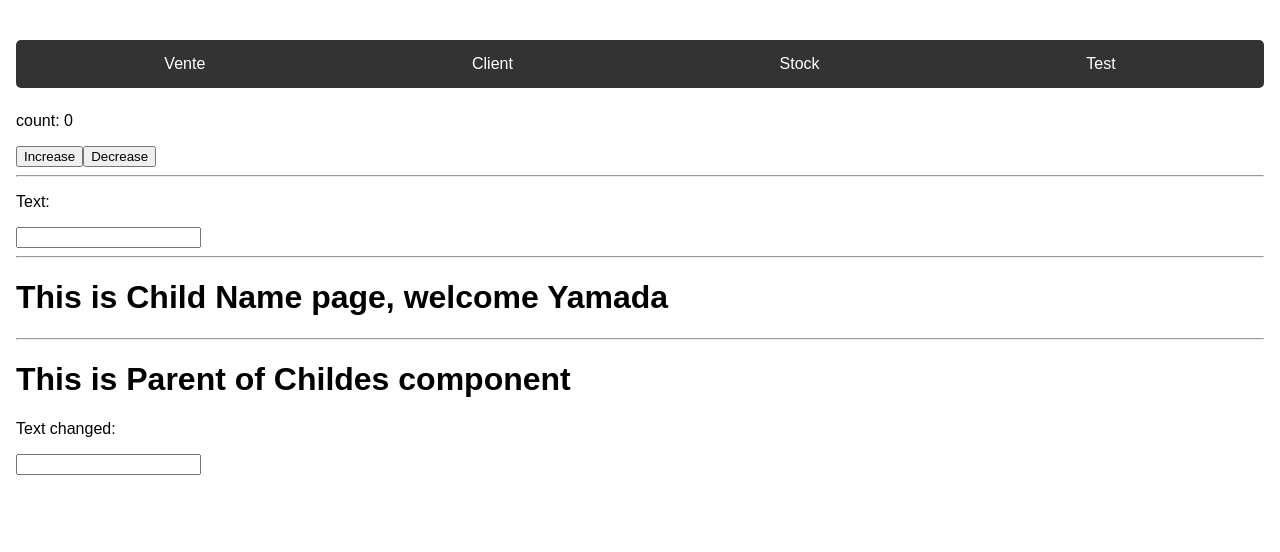
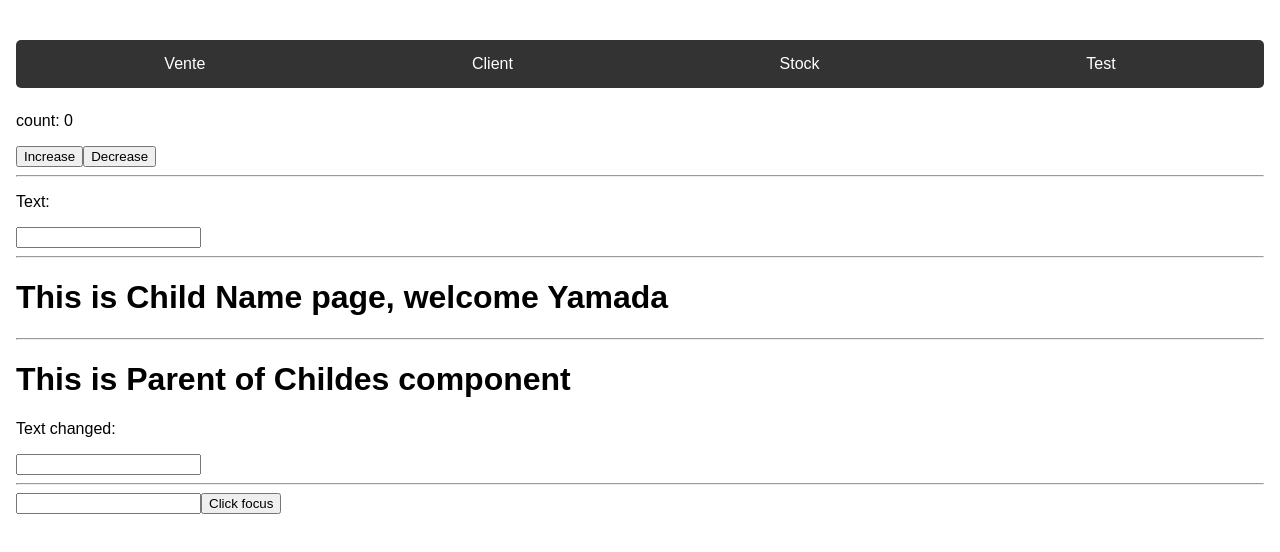
Before and after one commit to yamadaMk12/Gestion-de-stock, a React (Create React App) app in the folder react-gestion/: page /test in a window 1280 px wide. Shown: the top 552 px of the page. Built offline with nearby package versions, Linux system fonts and the light colour scheme.

Commit message:
feat: add prop-types dependency and implement useRef in Test component for input focus

```diff
--- a/react-gestion/package.json
+++ b/react-gestion/package.json
@@ -9,6 +9,7 @@
     "@testing-library/user-event": "^13.5.0",
     "axios": "^1.13.2",
     "jsonwebtoken": "^9.0.3",
+    "prop-types": "^15.8.1",
     "react": "^19.2.3",
     "react-dom": "^19.2.3",
     "react-router-dom": "^7.10.1",
--- a/react-gestion/src/App.js
+++ b/react-gestion/src/App.js
@@ -10,7 +10,6 @@ import { Route, Routes } from 'react-router-dom';
 function App() {
   return (
       <BrowserRouter>
-        {console.log("Render App component")}
         <div className="app">
           <Navbar />
           <Routes>
--- a/react-gestion/src/components/Test.js
+++ b/react-gestion/src/components/Test.js
@@ -1,12 +1,15 @@
-import { useState } from "react"
+import { useRef, useState } from "react"
 import ParentName from "./parentName"
 import ParentOfChildes from "./ParentOfChildes"
 
 export default function Test() {
     let [c, setC] = useState(0)
     let [text, setText] = useState("")
+    const element = useRef()
+    const focus = () => {
+        console.log(element)
+    }
     return <>
-        {console.log("Render Test component")}
         <p>count: {c}</p>
         <button onClick={() => setC(c+1)}>Increase</button>
         <button onClick={() => setC(c-1)}>Decrease</button>
@@ -17,5 +20,9 @@ export default function Test() {
         <ParentName />
         <hr></hr>
         <ParentOfChildes />
+        <hr></hr>
+        <input ref={element} />
+        {console.log(element)}
+        <button onClick={focus}>Click focus</button>
     </>
 }
```
Also changed, not shown: 1 other file (tests, documents, lock files or other folders).
